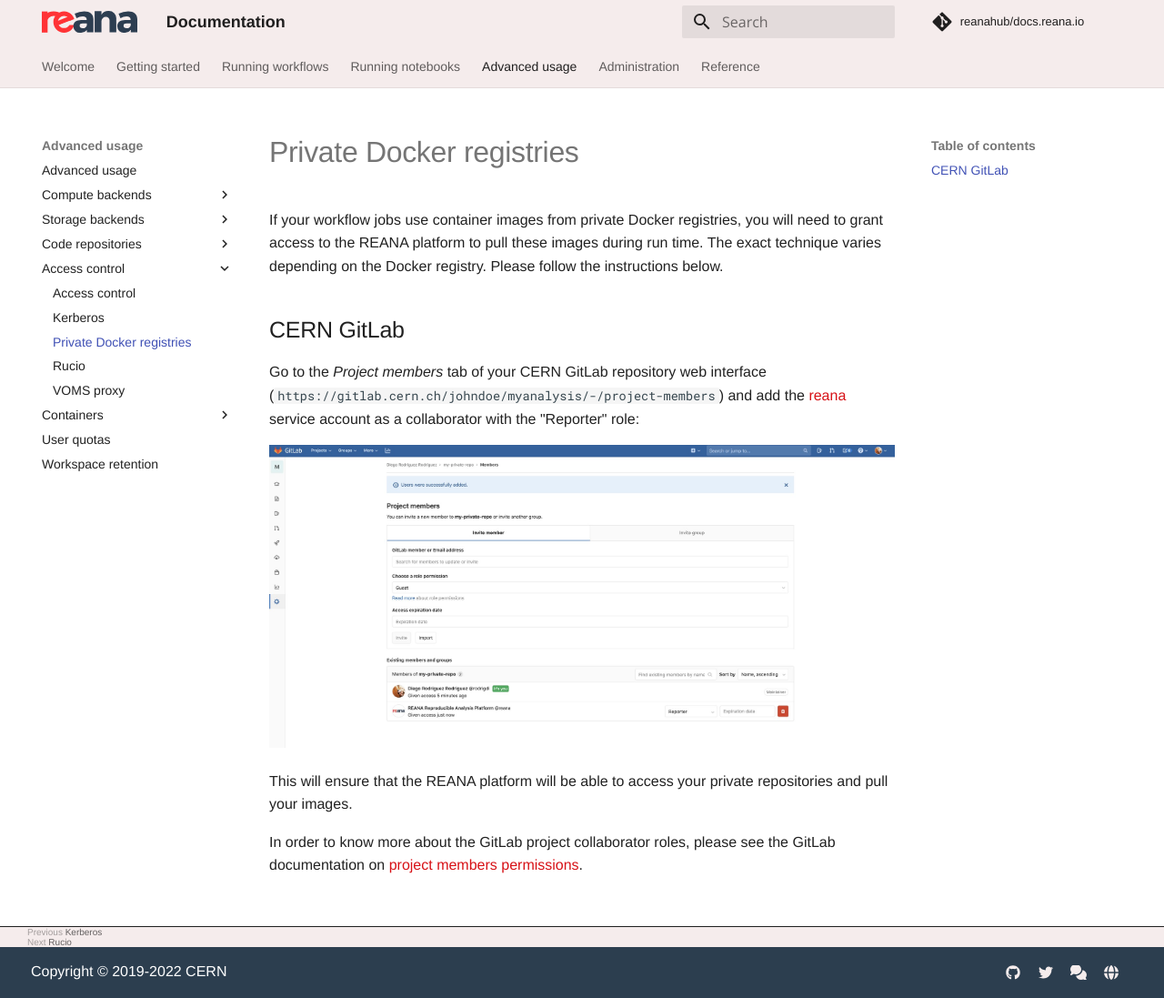
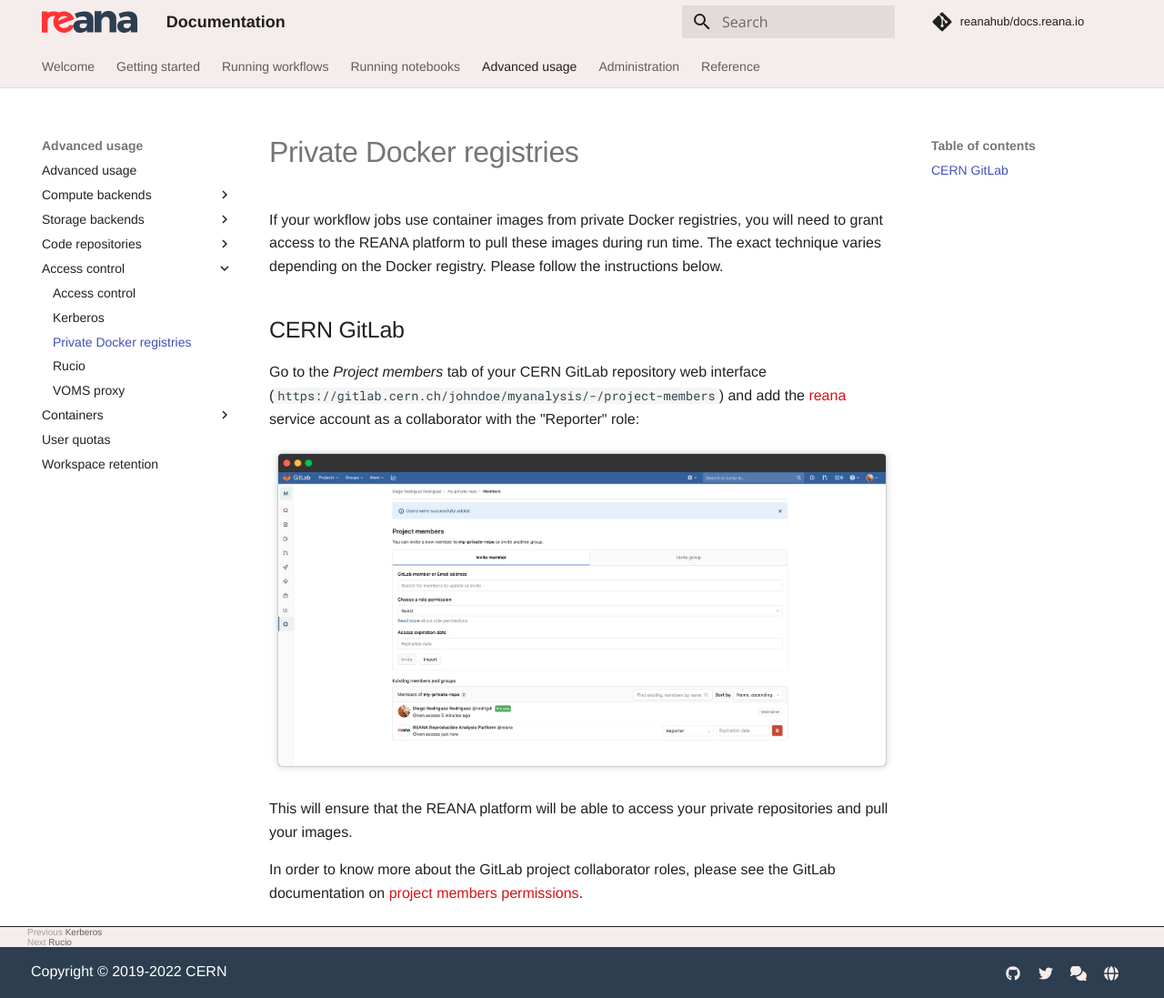
Before and after one commit to reanahub/docs.reana.io, an MkDocs documentation site: the page built from docs/advanced-usage/access-control/private-docker-registries/index.md, in a window 1280 px wide and 1097 px high. Shown: the whole window at 91% size. Built offline with MkDocs 1.6.1 and Material for MkDocs 9.7.7, drawn with Linux system fonts in a browser that asks for light colours; comment, search, counter and statistics services are not loaded.

Commit message:
global: add CSS class to mockup screenshot

```diff
--- a/docs/advanced-usage/access-control/private-docker-registries/index.md
+++ b/docs/advanced-usage/access-control/private-docker-registries/index.md
@@ -12,7 +12,7 @@ Go to the _Project members_ tab of your CERN GitLab repository web interface
 [reana](https://gitlab.cern.ch/reana) service account as a collaborator with
 the "Reporter" role:
 
-![gitlab-authorize-reana](../../../images/gitlab-private-docker-registry.png)
+![gitlab-authorize-reana](../../../images/gitlab-private-docker-registry.png){.screenshot-browser-mockup}
 
 This will ensure that the REANA platform will be able to access your private
 repositories and pull your images.
--- a/docs/stylesheets/extra.css
+++ b/docs/stylesheets/extra.css
@@ -173,3 +173,15 @@ pre > code > .gp {
     -webkit-user-select: none;
     user-select: none;
 }
+
+img.screenshot-browser-mockup {
+    box-shadow: 0 0 10px rgba(0, 0, 0, 0.2), 0 0 2px rgba(0, 0, 0, 0.4);
+    border-radius: 4px;
+    background:
+        url('../images/window-buttons-for-mockup.png') no-repeat left top,
+        #333; /* Dark background for browser bar */
+    padding-top: 20px; /* This assumes the window bar height is 20px. Adjust if needed */
+    background-size: auto 20px, 100%;
+    margin: 10px;
+    max-width: calc(100% - 20px);
+}
--- a/mkdocs.yml
+++ b/mkdocs.yml
@@ -46,6 +46,7 @@ markdown_extensions:
   - pymdownx.highlight
   - pymdownx.details # collapsible admonitions
   - pymdownx.superfences # allows nesting of code blocks inside admonitions
+  - attr_list
 
 # Plugins
 plugins:
```
Also changed, not shown: docs/images/window-buttons-for-mockup.png (added).
